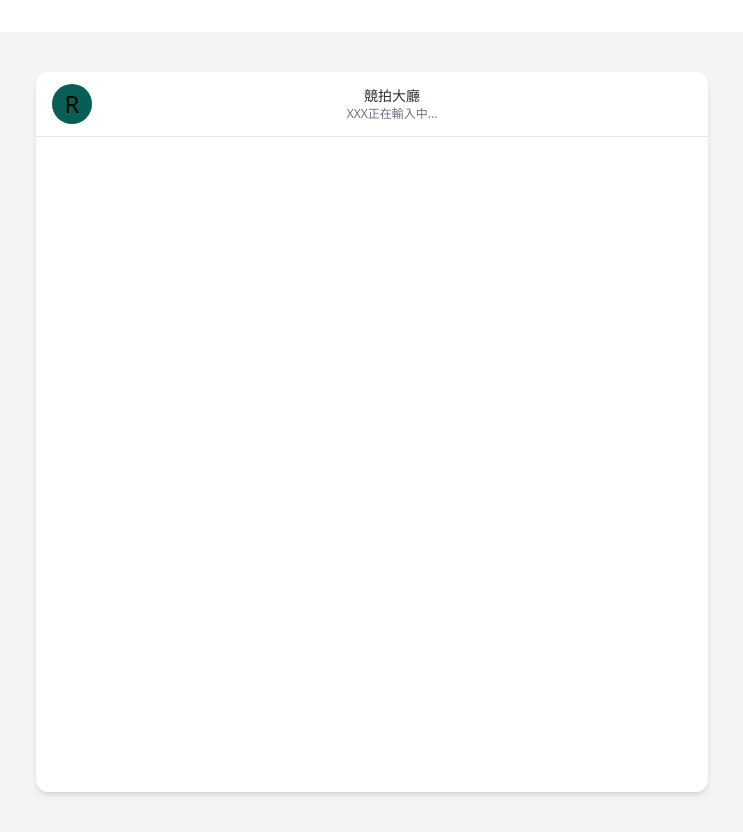
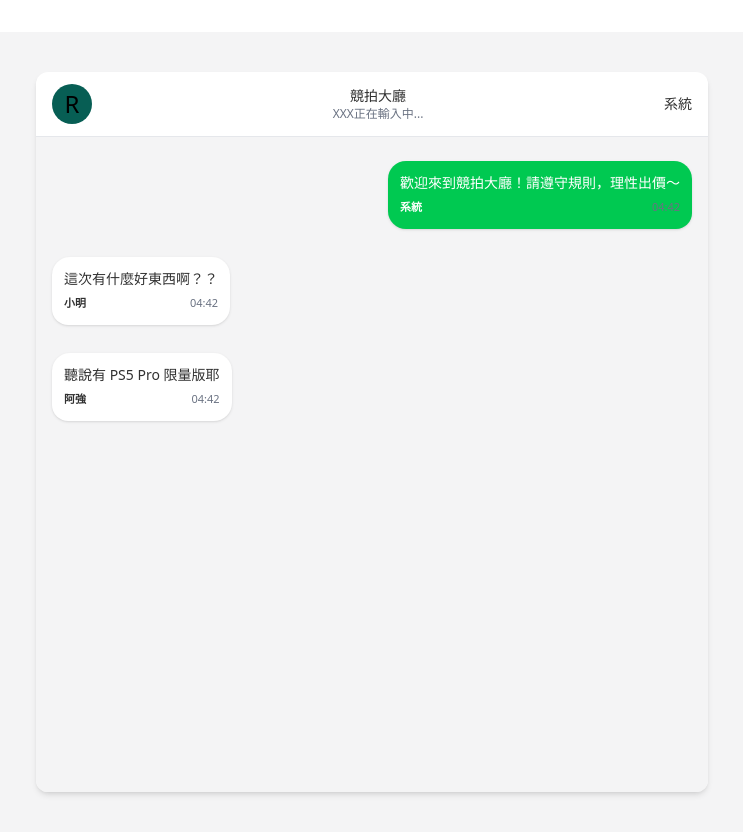
Before and after one commit to Vic428-human/websocket-golang-chat-room, a React app in the folder frontend/: page / in a window 1280 px wide. Shown: the top 838 px of the page, without its empty margins (268-1011 px from the left). Built offline with nearby package versions, Linux system fonts and the light colour scheme; the HTML template or start-up script is replaced by a standard one.

Commit message:
切版:chat messages list

```diff
--- a/frontend/src/App.jsx
+++ b/frontend/src/App.jsx
@@ -1,11 +1,31 @@
 import { useState } from "react";
 import "./App.css";
 
+const fakeMessages = [
+  {
+    id: 1742100123000,
+    sender: "系統",
+    text: "歡迎來到競拍大廳！請遵守規則，理性出價～",
+    ts: 1742100123000,
+  },
+  {
+    id: 1742100138000,
+    sender: "小明",
+    text: "這次有什麼好東西啊？？",
+    ts: 1742100138000,
+  },
+  {
+    id: 1742100152000,
+    sender: "阿強",
+    text: "聽說有 PS5 Pro 限量版耶",
+    ts: 1742100152000,
+  },
+];
 function App() {
-  const [userName, setUserName] = useState("");
+  const [userName, setUserName] = useState("系統");
   const [showNamePopUp, setShowNamePopUp] = useState(false);
   const [inputName, setInputName] = useState("");
-  const [message, setMessage] = useState("");
+  const [messages, setMessages] = useState(fakeMessages);
   const [text, setText] = useState("");
 
   // FORMAT TIMESTAMP HH:MM FOR MESSAGES
@@ -41,7 +61,7 @@ function App() {
       ts: Date.now(),
     };
 
-    setMessage((message) => [...message, msg]);
+    setMessages((message) => [...message, msg]);
     setText("");
   };
 
@@ -93,16 +113,52 @@ function App() {
             {/*chat header */}
             <div className="flex items-center gap-3 px-4 py-3 border-b border-gray-200">
               {/* 預計放頭像 */}
-              <div className="h-10 w-10 rounded-full bg-[#075e54] flex items-center justify-center text-2xl">R</div>
+              <div className="h-10 w-10 rounded-full bg-[#075e54] flex items-center justify-center text-2xl">
+                R
+              </div>
 
               <div className="flex-1">
-                  <div className="text-sm font-medium text-[#303030]">競拍大廳</div>
-                  <div className="text-xs text-gray-500">XXX正在輸入中...</div>
+                <div className="text-sm font-medium text-[#303030]">
+                  競拍大廳
+                </div>
+                <div className="text-xs text-gray-500">XXX正在輸入中...</div>
               </div>
 
               <div className="text-sm text-gray-500">
-                  <span className="font-medium text-[#303030] capitalize">{userName}</span>
+                <span className="font-medium text-[#303030] capitalize">
+                  {userName}
+                </span>
               </div>
+            </div>
+
+            {/* chat messages list */}
+            <div className="flex-1 overflow-y-auto p-4 space-y-3 bg-zinc-100 flex flex-col">
+              {messages.map((m) => {
+                const mine = m.sender === userName;
+                return (
+                  <div
+                    className={`flex ${mine ? "justify-end" : "justify-start"}`}
+                  >
+                    <div
+                      className={`max-w-[78%] p-3 my-2 rounded-[18px] text-sm leading-5 shadow-sm ${
+                        mine
+                          ? "bg-green-500 text-white rounded-br-2xl"
+                          : "bg-white text-[#303030] rounded-bl-2xl"
+                      }`}
+                    >
+                      <div className="wrap-break-words whitespace-pre-wrap mb-1">
+                        <span className="font-medium">{m.text}</span>
+                      </div>
+                      <div className="flex justify-between items-center mt-1 gap-16">
+                        <div className="text-[11px] font-bold">{m.sender}</div>
+                        <span className="text-[11px] text-gray-500 text-right">
+                          {formatTime(m.ts)}
+                        </span>
+                      </div>
+                    </div>
+                  </div>
+                );
+              })}
             </div>
           </div>
         )}
```
